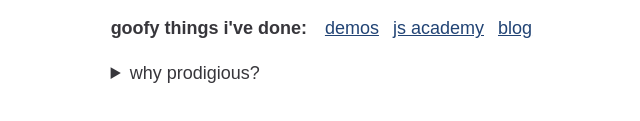
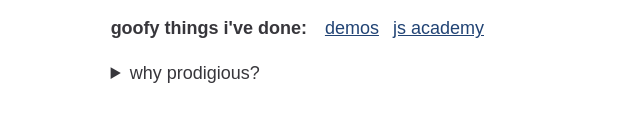
Before and after one commit to theomehl/blog-dev, an Eleventy site: page src/index.njk in a window 1280 px wide. Shown: the part 349-470 px from the top of the page, 215-855 px from the left. Built offline with nearby package versions, Linux system fonts and the light colour scheme; Eleventy itself is replaced by a stand-in of ours; files that its build step writes are made by us from their sources; a web font is replaced by a local one.

Commit message:
Hide blog link for now

```diff
--- a/src/index.njk
+++ b/src/index.njk
@@ -27,7 +27,6 @@
             <ul class="nav">
                 <li><a href="https://demos.tedmehl.me">demos</a></li>
                 <li><a href="https://js.tedmehl.me">js academy</a></li>
-                <li><a href="/blog">blog</a></li>
             </ul>
         </nav>
         <details>
```
